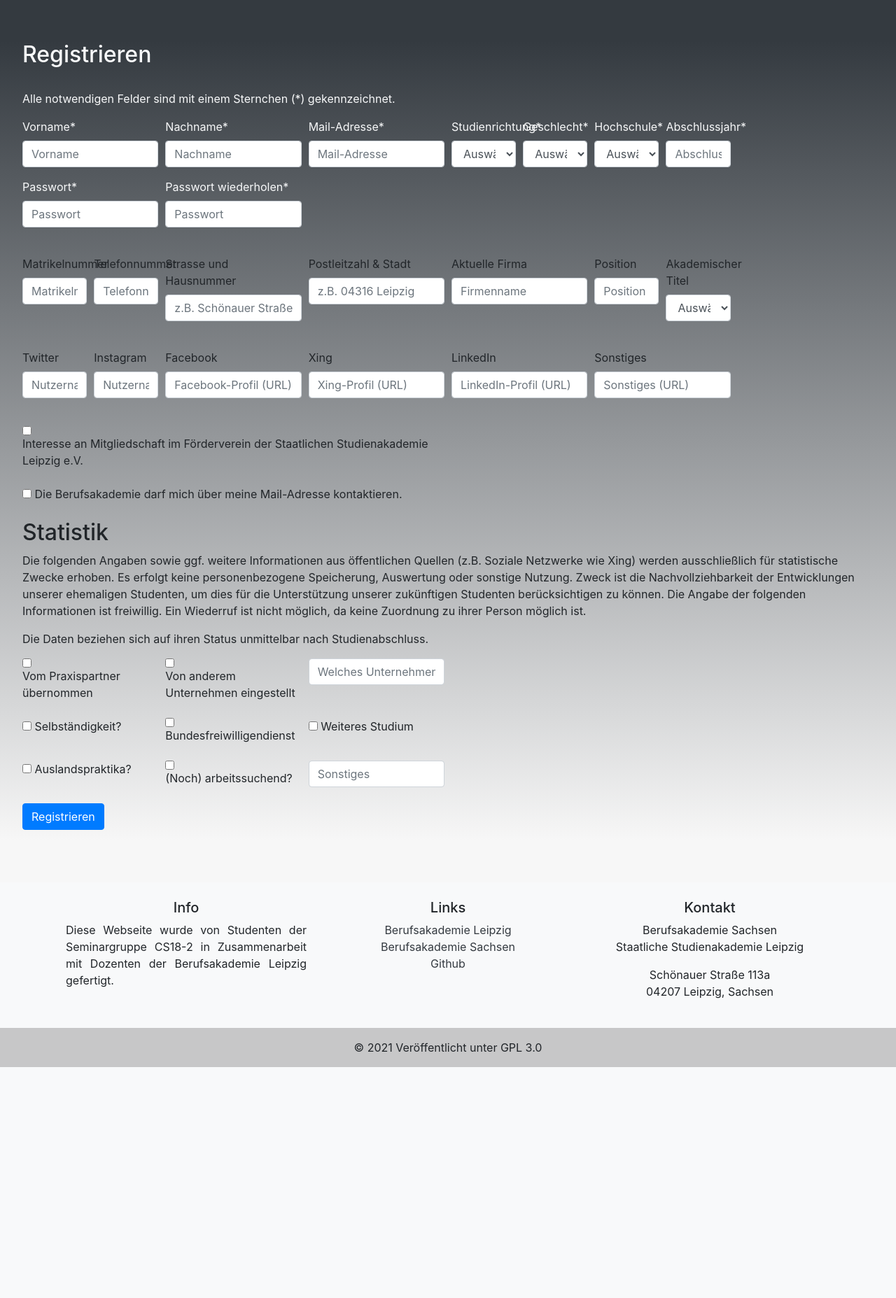
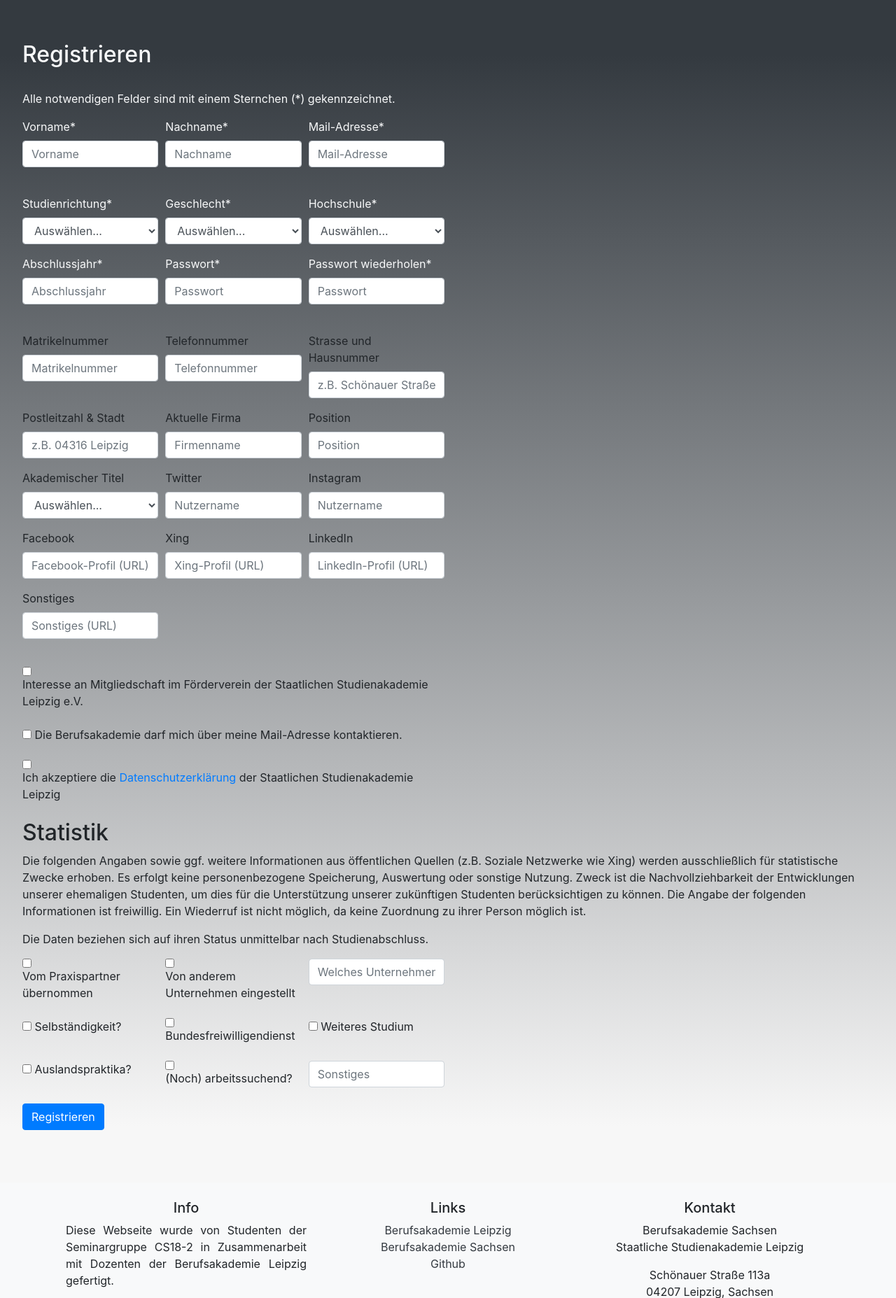
Before and after one commit to systemdoomed/alumniplatform, a PHP site: page /signup.php in a window 1280 px wide. Shown: the part 56-1911 px from the top of the page at 70% size. Before the commit the page ends 1581 px from the top, so only its background shows below. Run offline with PHP 8.4, Linux system fonts and the light colour scheme.

Commit message:
Update signup.php

```diff
--- a/php/signup.php
+++ b/php/signup.php
@@ -27,6 +27,9 @@ include_once 'header.php';
 		else if ($_GET["error"] == "nochoice") {
 			echo '<p class="bg-dark text-center text-light">Sie haben bei einem oder mehr der Auswahlfelder keine Auswahl getroffen!</p>';
 		}
+        else if ($_GET["error"] == "noDataPrivacy") {
+            echo '<p class="bg-dark text-center text-light">Sie haben die Datenschutzerklärung noch nicht akzeptiert</p>';
+        }
 		else if ($_GET["error"] == "none") {
 			echo '<p class="bg-dark text-center text-light">Sie haben sich erfolgreich registriert!</p>';
 		}
@@ -50,7 +53,10 @@ include_once 'header.php';
 			      <label for="inputmail" class="text-light">Mail-Adresse*</label>
 			      <input type="email" name="inputmail" class="form-control" id="inputmail" placeholder="Mail-Adresse">
 			   </div>
-			   <div class="form-group col-xl-1">
+        </div>
+        <br>
+        <div class="form-row">
+			   <div class="form-group col-xl-2">
 			      <label for="inputcourse"class="text-light">Studienrichtung*</label>
 			      <select id="inputcourse" name="inputcourse" class="form-control">
 			        <option selected>Auswählen...</option>
@@ -66,7 +72,7 @@ include_once 'header.php';
 			        <option>BA</option>
 			      </select>
 			    </div>
-			    <div class="form-group col-xl-1">
+			    <div class="form-group col-xl-2">
 			      <label for="inputgender" class="text-light">Geschlecht*</label>
 			      <select id="inputgender" name="inputgender" class="form-control">
 			        <option selected>Auswählen...</option>
@@ -75,19 +81,20 @@ include_once 'header.php';
 			        <option>d</option>
 			      </select>
 			    </div>
-			    <div class="form-group col-xl-1">
+			    <div class="form-group col-xl-2">
 			      <label for="inputschool"class="text-light">Hochschule*</label>
 			      <select id="inputschool" name="inputschool" class="form-control">
 			        <option selected>Auswählen...</option>
 			        <option>BA Leipzig</option>
 			      </select>
 			    </div>
-			    <div class="form-group col-xl-1">
+        </div>
+        <div class="form-row">
+			    <div class="form-group col-xl-2">
 			      <label for="inputgradyear"class="text-light">Abschlussjahr*</label>
 			      <input type="text" name="inputgradyear" class="form-control" id="inputgradyear" placeholder="Abschlussjahr">
 			    </div>
-			</div>
-			<div class="form-row">
+
 			    <div class="form-group col-xl-2">
 			      <label for="inputpwd1"class="text-light">Passwort*</label>
 			      <input type="password" name="inputpwd1" class="form-control" id="inputpwd1" placeholder="Passwort">
@@ -99,11 +106,11 @@ include_once 'header.php';
 			  </div>
 			  <br>
 			  <div class="form-row">
-			    <div class="form-group col-xl-1">
+			    <div class="form-group col-xl-2">
 			      <label for="inputmatrikel">Matrikelnummer</label>
 			      <input type="text" name="inputmatrikel" class="form-control" id="inputmatrikel" placeholder="Matrikelnummer">
 			    </div>
-			    <div class="form-group col-xl-1">
+			    <div class="form-group col-xl-2">
 				    <label for="inputphone">Telefonnummer</label>
 				    <input type="tel" name="inputphone" class="form-control" id="inputphone" placeholder="Telefonnummer">
 				  </div>
@@ -111,6 +118,8 @@ include_once 'header.php';
 				    <label for="inputaddress">Strasse und Hausnummer</label>
 				    <input type="text" name="inputaddress" class="form-control" id="inputaddress" placeholder="z.B. Schönauer Straße 113a">
 				  </div>
+            </div>
+            <div class="form-row">
 					<div class="form-group col-xl-2">
 				    <label for="inputcity">Postleitzahl & Stadt</label>
 				    <input type="text" name="inputcity" class="form-control" id="inputcity" placeholder="z.B. 04316 Leipzig">
@@ -119,11 +128,13 @@ include_once 'header.php';
 				    <label for="inputcompany">Aktuelle Firma</label>
 				    <input type="text" name="inputcompany" class="form-control" id="inputcompany" placeholder="Firmenname">
 				  	</div>
-						<div class="form-group col-xl-1">
+						<div class="form-group col-xl-2">
 					    <label for="inputposition">Position</label>
 					    <input type="text" name="inputposition" class="form-control" id="inputposition" placeholder="Position">
 			      	</div>
-			      	<div class="form-group col-xl-1">
+            </div>
+            <div class="form-row">
+			      	<div class="form-group col-xl-2">
 				      <label for="inputtitle">Akademischer Titel</label>
 				      <select id="inputtitle" name="inputtitle" class="form-control">
 				        <option selected>Auswählen...</option>
@@ -135,17 +146,17 @@ include_once 'header.php';
 				      </select>
 			    	</div>
 
-			  </div>
-			  <br>
-			  <div class="form-row">
-			    <div class="form-group col-xl-1">
+
+			    <div class="form-group col-xl-2">
 			      <label for="inputtwitter">Twitter</label>
 			      <input type="text" name="inputtwitter" class="form-control" id="inputtwitter" placeholder="Nutzername">
 			    </div>
-			    <div class="form-group col-xl-1">
+			    <div class="form-group col-xl-2">
 			      <label for="inputinsta">Instagram</label>
 			      <input type="text" name="inputinsta" class="form-control" id="inputinsta" placeholder="Nutzername">
 			    </div>
+        </div>
+        <div class="form-row">
 			    <div class="form-group col-xl-2">
 			      <label for="inputfacebook">Facebook</label>
 			      <input type="text" name="inputfacebook" class="form-control" id="inputfacebook" placeholder="Facebook-Profil (URL)">
@@ -158,6 +169,8 @@ include_once 'header.php';
 			      <label for="inputlinkedin">LinkedIn</label>
 			      <input type="text" name="inputlinkedin" class="form-control" id="inputlinkedin" placeholder="LinkedIn-Profil (URL)">
 			    </div>
+        </div>
+        <div class="form-row">
 			    <div class="form-group col-xl-2">
 			      <label for="inputother">Sonstiges</label>
 			      <input type="text" name="inputother" class="form-control" id="inputother" placeholder="Sonstiges (URL)">
@@ -177,6 +190,12 @@ include_once 'header.php';
 			      	<label for="inputisSendMail">Die Berufsakademie darf mich über meine Mail-Adresse kontaktieren.</label>
 			      </div>
 			</div>
+            <div class="form-row">
+                <div class="form-group col-xl-6">
+                <input type="checkbox" id="acceptConditions" name="acceptConditions" value="acceptConditions">
+                <label for="acceptConditions">Ich akzeptiere die <a href="https://www.ba-leipzig.de/datenschutzerklaerung"> Datenschutzerklärung </a>der Staatlichen Studienakademie Leipzig</label>
+                </div>
+            </div>
 			<h2>Statistik</h2>
 			<p>Die folgenden Angaben sowie ggf. weitere Informationen aus öffentlichen Quellen (z.B. Soziale Netzwerke wie Xing) werden ausschließlich für statistische Zwecke erhoben. Es erfolgt keine personenbezogene Speicherung, Auswertung oder sonstige Nutzung. Zweck ist die Nachvollziehbarkeit der Entwicklungen unserer ehemaligen Studenten, um dies für die Unterstützung unserer zukünftigen Studenten berücksichtigen zu können. Die Angabe der folgenden Informationen ist freiwillig. Ein Wiederruf ist nicht möglich, da keine Zuordnung zu ihrer Person möglich ist.</p>
 			<p>  Die Daten beziehen sich auf ihren Status unmittelbar nach Studienabschluss.</p>
```
